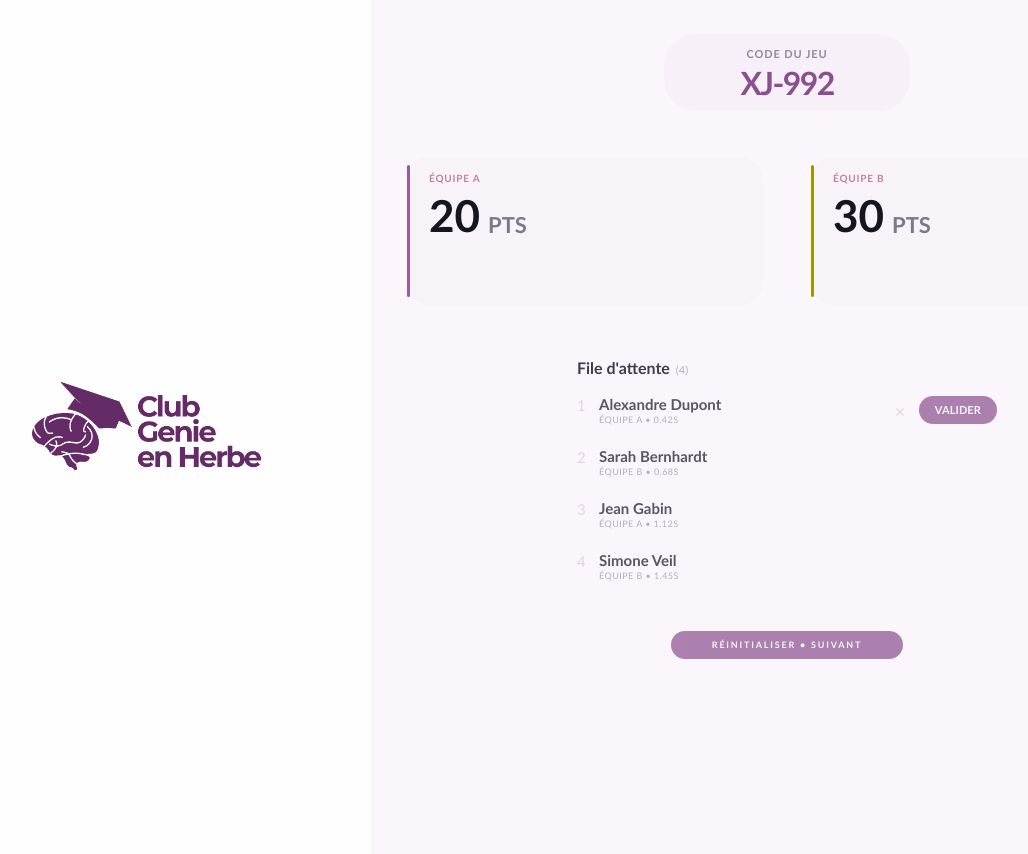
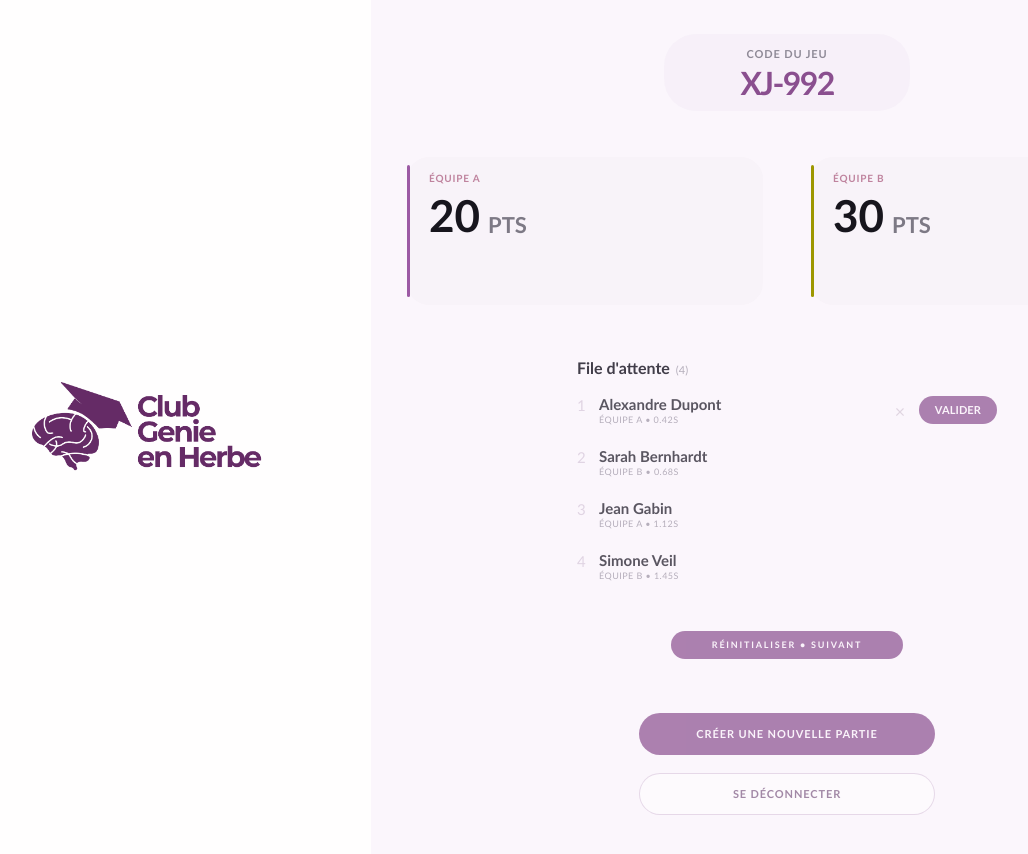
Before and after one commit to Mukendi-Winner/Buzzer, a React (Vite) app in the folder Buzzer_PWA/: page /host-round in a window 1280 px wide. Shown: the top 854 px of the page, without its empty margins (77-1105 px from the left). Built offline with nearby package versions, Linux system fonts and the light colour scheme; no server answers.

Commit message:
adding buttons to the host-round page 'se deconnecter' and 'creer nouvelle partie'

```diff
--- a/Buzzer_PWA/src/pages/host/HostRound.css
+++ b/Buzzer_PWA/src/pages/host/HostRound.css
@@ -229,6 +229,12 @@
   margin-top: 28px;
 }
 
+.host-round__secondary-actions {
+  display: grid;
+  gap: 14px;
+  margin: 40px 14px 0;
+}
+
 .host-round__error {
   margin: 16px 14px 0;
   font-size: 13px;
@@ -255,6 +261,40 @@
 .host-round__footer-button--active {
   background: #8a4f8f;
   color: #fbf3fb;
+}
+
+.host-round__secondary-button {
+  width: 100%;
+  height: 42px;
+  border-radius: 999px;
+  font-size: 12px;
+  font-weight: 800;
+  letter-spacing: 0.08em;
+  cursor: pointer;
+  transition:
+    transform 160ms ease,
+    filter 160ms ease,
+    opacity 160ms ease,
+    background-color 160ms ease,
+    color 160ms ease,
+    border-color 160ms ease;
+}
+
+.host-round__secondary-button:disabled {
+  opacity: 0.7;
+  cursor: not-allowed;
+}
+
+.host-round__secondary-button--primary {
+  border: 0;
+  background: #8a4f8f;
+  color: #fbf3fb;
+}
+
+.host-round__secondary-button--ghost {
+  border: 1px solid rgba(138, 79, 143, 0.28);
+  background: rgba(255, 255, 255, 0.7);
+  color: #7d5a82;
 }
 
 @media (min-width: 1024px) {
@@ -413,4 +453,18 @@
     font-size: 9px;
     letter-spacing: 0.2em;
   }
+
+  .host-round__secondary-actions {
+    width: min(100%, 420px);
+    margin: 54px auto 0;
+    gap: 18px;
+  }
+
+  .host-round__secondary-button {
+    width: min(100%, 296px);
+    margin: 0 auto;
+    display: block;
+    height: 42px;
+    font-size: 11px;
+  }
 }
--- a/Buzzer_PWA/src/pages/host/HostRound.jsx
+++ b/Buzzer_PWA/src/pages/host/HostRound.jsx
@@ -1,14 +1,15 @@
 import { useEffect, useRef, useState } from 'react'
-import { useLocation } from 'react-router-dom'
+import { useLocation, useNavigate } from 'react-router-dom'
 import './HostRound.css'
 import buzzSound from '../../assets/Ding.mp3'
 import AppLogo from '../../components/AppLogo.jsx'
 import { buildRoomData } from '../../lib/roomData.js'
 import { emitWithAck } from '../../lib/socketRequest.js'
-import { readHostSession } from '../../lib/session.js'
+import { clearHostSession, readHostSession } from '../../lib/session.js'
 import { getSocket } from '../../lib/socket.js'
 
 function HostRound() {
+  const navigate = useNavigate()
   const location = useLocation()
   const [room, setRoom] = useState(() => buildRoomData(location.state?.room))
   const [error, setError] = useState('')
@@ -104,6 +105,26 @@ function HostRound() {
     } finally {
       setBusyAction('')
     }
+  }
+
+
+  async function leaveHostRoom(nextPath) {
+    setBusyAction('leave-room')
+    setError('')
+
+    try {
+      const socket = getSocket()
+      if (roomCode) {
+        await emitWithAck(socket, 'host:disconnect-room', { roomCode })
+      }
+    } catch (socketError) {
+      setError(socketError.message || 'Impossible de fermer la partie.')
+      setBusyAction('')
+      return
+    }
+
+    clearHostSession()
+    navigate(nextPath)
   }
 
   return (
@@ -208,6 +229,25 @@ function HostRound() {
             RÉINITIALISER • SUIVANT
           </button>
         </div>
+
+        <div className="host-round__secondary-actions">
+          <button
+            type="button"
+            className="host-round__secondary-button host-round__secondary-button--primary"
+            onClick={() => leaveHostRoom('/configuration')}
+            disabled={Boolean(busyAction)}
+          >
+            CRÉER UNE NOUVELLE PARTIE
+          </button>
+          <button
+            type="button"
+            className="host-round__secondary-button host-round__secondary-button--ghost"
+            onClick={() => leaveHostRoom('/')}
+            disabled={Boolean(busyAction)}
+          >
+            SE DÉCONNECTER
+          </button>
+        </div>
       </div>
     </main>
   )
```
